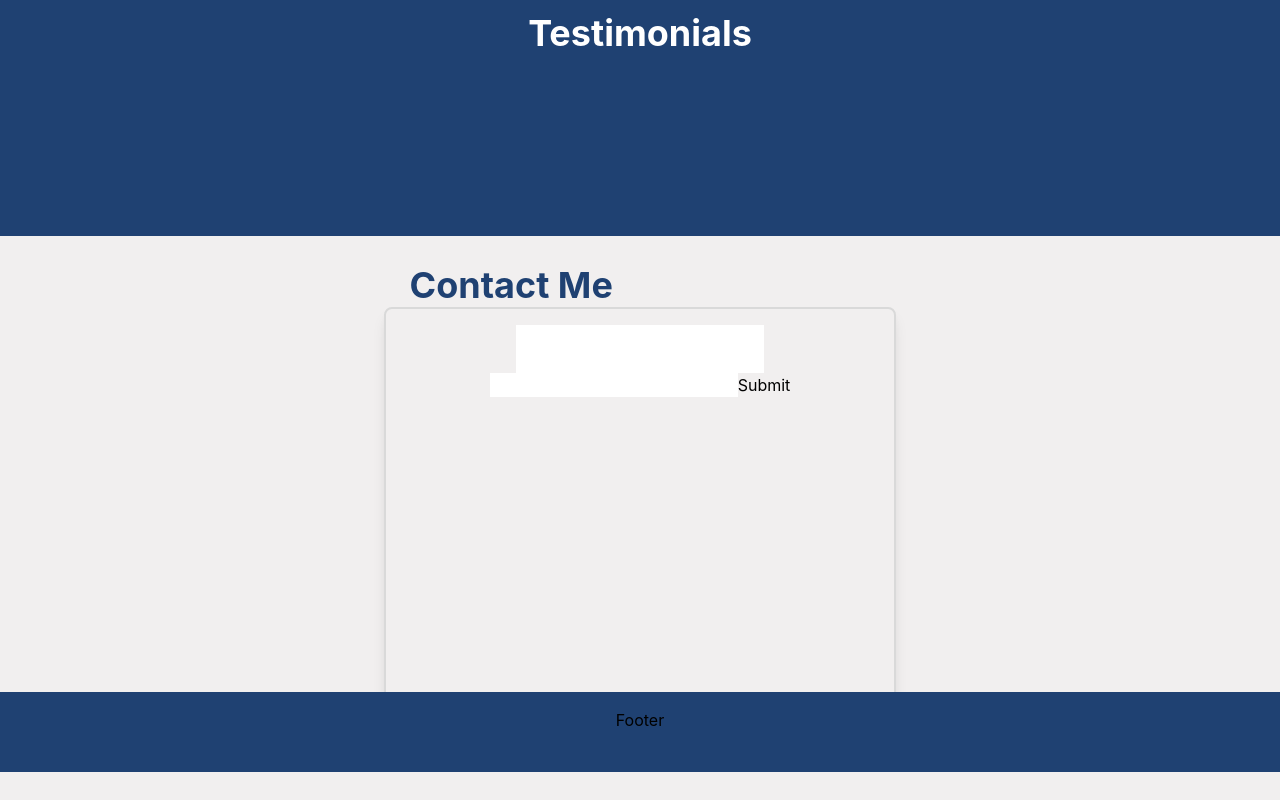
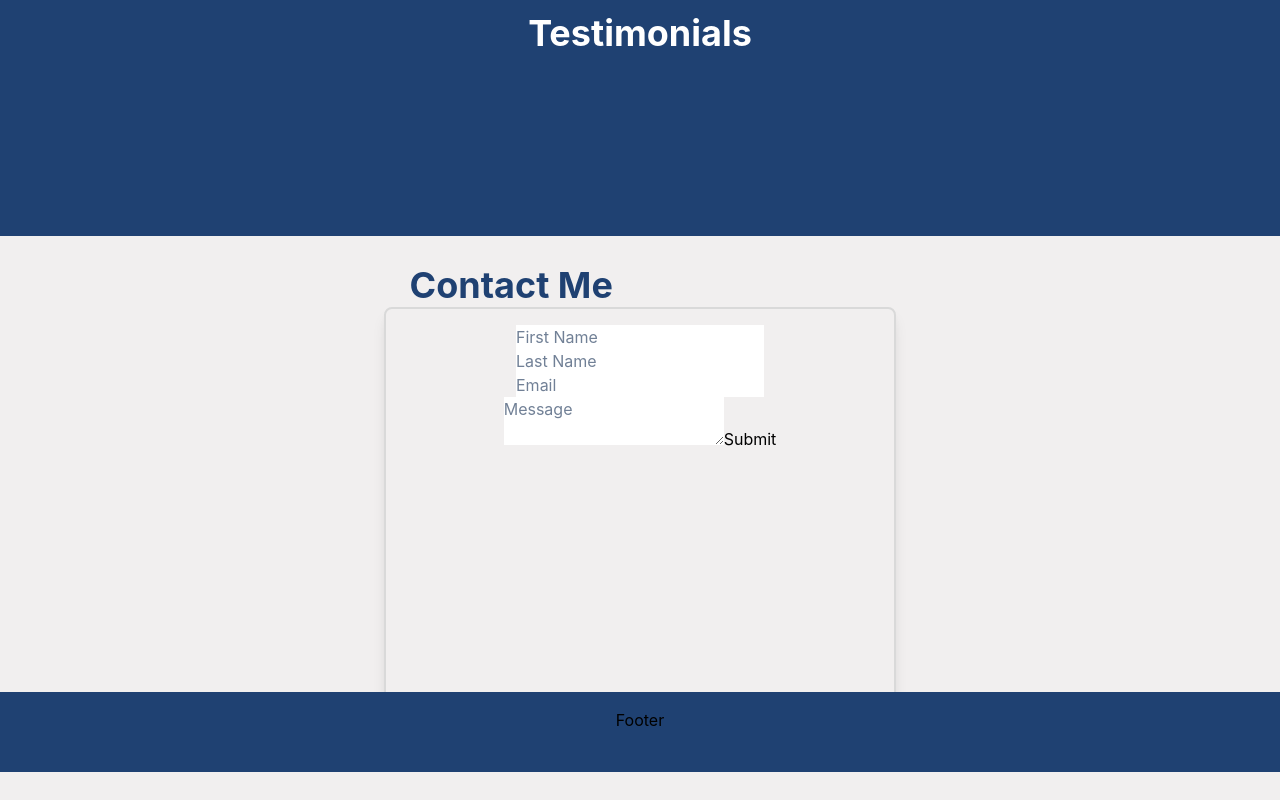
Before and after one commit to Aaronsupa/tutor_page, a React (Vite) app in the folder devc-react-app/: page / in a window 1280 px wide. Shown: the part 800-1600 px from the top of the page. Built offline with nearby package versions, Linux system fonts and the light colour scheme.

Commit message:
form updates

```diff
--- a/devc-react-app/src/components/ContactMe.tsx
+++ b/devc-react-app/src/components/ContactMe.tsx
@@ -80,15 +80,17 @@ function ContactMe() {
                         >
                         {({ isSubmitting }) => (
                             <Form>
-                            <Field type="First Name" name="first" />
-                            <ErrorMessage name="first" component="div" />
-                            <Field type="Last Name" name="last" />
-                            <ErrorMessage name="last" component="div" />
-                            <Field type="email" name="email" />
-                            <ErrorMessage name="email" component="div" />
-                            <button type="submit" disabled={isSubmitting}>
-                                Submit
-                            </button>
+                                <Field type="First Name" name="first" placeholder="First Name"/>
+                                <ErrorMessage name="first" component="div" />
+                                <Field type="Last Name" name="last" placeholder="Last Name"/>
+                                <ErrorMessage name="last" component="div"/>
+                                <Field type="email" name="email" placeholder="Email"/>
+                                <ErrorMessage name="email" component="div" />
+                                <Field type="text" as = "textarea" name="Message" placeholder="Message" />
+                                <ErrorMessage name="Message" component="div" />
+                                <button type="submit" disabled={isSubmitting}>
+                                    Submit
+                                </button>
                             </Form>
                         )}
                     </Formik>
```
